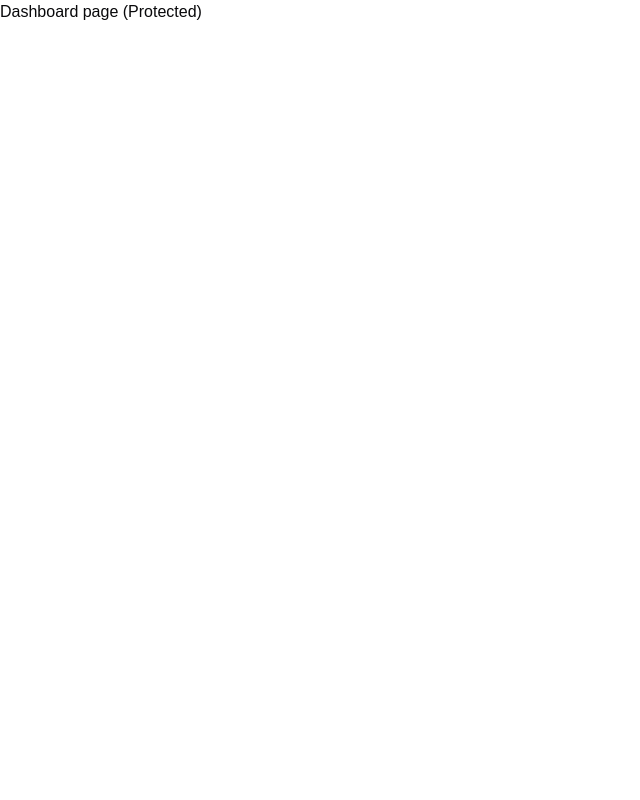
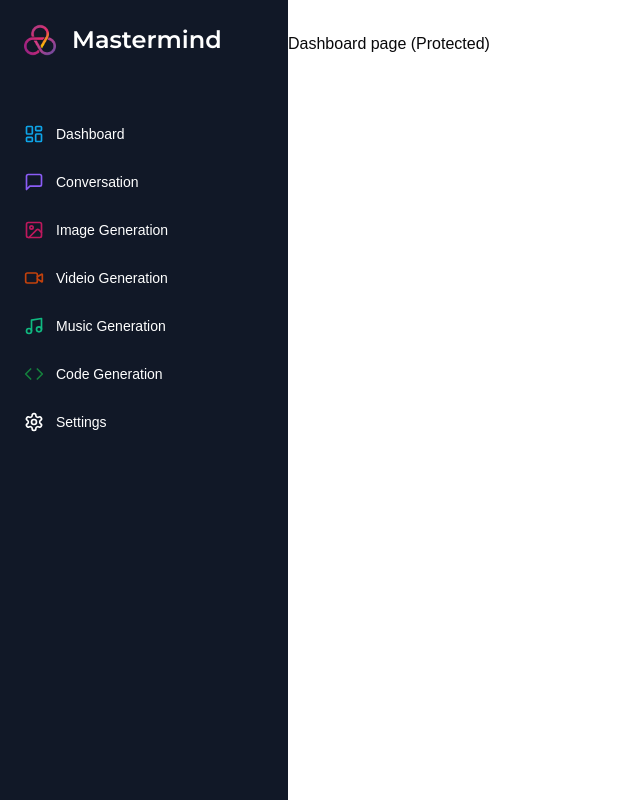
Before and after one commit to heuzin/mastermind, a Next.js app: page /dashboard in a window 1280 px wide. Shown: the whole page, without its empty margins (0-640 px from the left). Built offline with nearby package versions, Linux system fonts and the light colour scheme.

Commit message:
Creating sidebar component:

```diff
--- a/app/(dashboard)/(routes)/dashboard/page.tsx
+++ b/app/(dashboard)/(routes)/dashboard/page.tsx
@@ -1,10 +1,7 @@
-import { UserButton } from "@clerk/nextjs";
-
 const DashboardPage = () => {
   return (
     <div>
       <p>Dashboard page (Protected)</p>
-      <UserButton />
     </div>
   );
 };
--- /dev/null
+++ b/app/(dashboard)/layout.tsx
@@ -0,0 +1,20 @@
+import React from "react";
+
+import Navbar from "@/components/navbar";
+import Sidebar from "@/components/sidebar";
+
+const DashboardLayout = ({ children }: { children: React.ReactNode }) => {
+  return (
+    <div className="h-full">
+      <div className="hidden h-full md:flex md:flex-col md:fixed md:w-72 md:inset-y-0 z-[80] bg-gray-900">
+        <Sidebar />
+      </div>
+      <main className="md:pl-72">
+        <Navbar />
+        {children}
+      </main>
+    </div>
+  );
+};
+
+export default DashboardLayout;
--- /dev/null
+++ b/components/mobile-sidebar.tsx
@@ -0,0 +1,25 @@
+"use client";
+
+import React from "react";
+import { Menu } from "lucide-react";
+
+import { Button } from "./ui/button";
+import { Sheet, SheetContent, SheetTrigger } from "./ui/sheet";
+import Sidebar from "./sidebar";
+
+const MobileSidebar = () => {
+  return (
+    <Sheet>
+      <SheetTrigger>
+        <Button variant={"ghost"} size={"icon"} className="md:hidden">
+          <Menu />
+        </Button>
+      </SheetTrigger>
+      <SheetContent side={"left"} className="p-0">
+        <Sidebar />
+      </SheetContent>
+    </Sheet>
+  );
+};
+
+export default MobileSidebar;
--- /dev/null
+++ b/components/navbar.tsx
@@ -0,0 +1,17 @@
+import React from "react";
+import { UserButton } from "@clerk/nextjs";
+
+import MobileSidebar from "./mobile-sidebar";
+
+const Navbar = () => {
+  return (
+    <div className="flex items-center p-4">
+      <MobileSidebar />
+      <div className="flex w-full justify-end">
+        <UserButton />
+      </div>
+    </div>
+  );
+};
+
+export default Navbar;
--- /dev/null
+++ b/components/sidebar.tsx
@@ -0,0 +1,96 @@
+"use client";
+
+import React from "react";
+import Image from "next/image";
+import Link from "next/link";
+import { Montserrat } from "next/font/google";
+import {
+  Code,
+  ImageIcon,
+  LayoutDashboard,
+  MessageSquare,
+  Music,
+  Settings,
+  VideoIcon,
+} from "lucide-react";
+
+import { cn } from "@/lib/utils";
+
+const montserrat = Montserrat({ weight: "600", subsets: ["latin"] });
+
+const routes = [
+  {
+    label: "Dashboard",
+    icon: LayoutDashboard,
+    href: "/dashboard",
+    color: "text-sky-500",
+  },
+  {
+    label: "Conversation",
+    icon: MessageSquare,
+    href: "/conversation",
+    color: "text-violet-500",
+  },
+  {
+    label: "Image Generation",
+    icon: ImageIcon,
+    href: "/image",
+    color: "text-pink-700",
+  },
+  {
+    label: "Videio Generation",
+    icon: VideoIcon,
+    href: "/video",
+    color: "text-orange-700",
+  },
+  {
+    label: "Music Generation",
+    icon: Music,
+    href: "/music",
+    color: "text-emerald-500",
+  },
+  {
+    label: "Code Generation",
+    icon: Code,
+    href: "/code",
+    color: "text-green-700",
+  },
+  {
+    label: "Settings",
+    icon: Settings,
+    href: "/settings",
+  },
+];
+
+const Sidebar = () => {
+  return (
+    <div className="space-y-4 py-4 flex flex-col h-full bg-[#111827] text-white">
+      <div className="px-3 py-2 flex-1">
+        <Link href={"/dashboard"} className="flex items-center pl-3 mb-14">
+          <div className="relative w-8 h-8 mr-4">
+            <Image fill alt="logo" src={"/logo.png"} />
+          </div>
+          <h1 className={cn("text-2xl font-bold", montserrat.className)}>
+            Mastermind
+          </h1>
+        </Link>
+        <div className="space-y-1">
+          {routes.map((route) => (
+            <Link
+              className="text-sm group flex p-3 w-full justify-start font-medium cursor-pointer hover:text-white hover:bg-white/10 rounded-lg transition"
+              href={route.href}
+              key={route.href}
+            >
+              <div className="flex items-center flex-1">
+                <route.icon className={cn("h-5 w-5 mr-3", route.color)} />
+                {route.label}
+              </div>
+            </Link>
+          ))}
+        </div>
+      </div>
+    </div>
+  );
+};
+
+export default Sidebar;
--- /dev/null
+++ b/components/ui/sheet.tsx
@@ -0,0 +1,140 @@
+"use client"
+
+import * as React from "react"
+import * as SheetPrimitive from "@radix-ui/react-dialog"
+import { Cross2Icon } from "@radix-ui/react-icons"
+import { cva, type VariantProps } from "class-variance-authority"
+
+import { cn } from "@/lib/utils"
+
+const Sheet = SheetPrimitive.Root
+
+const SheetTrigger = SheetPrimitive.Trigger
+
+const SheetClose = SheetPrimitive.Close
+
+const SheetPortal = SheetPrimitive.Portal
+
+const SheetOverlay = React.forwardRef<
+  React.ElementRef<typeof SheetPrimitive.Overlay>,
+  React.ComponentPropsWithoutRef<typeof SheetPrimitive.Overlay>
+>(({ className, ...props }, ref) => (
+  <SheetPrimitive.Overlay
+    className={cn(
+      "fixed inset-0 z-50 bg-black/80  data-[state=open]:animate-in data-[state=closed]:animate-out data-[state=closed]:fade-out-0 data-[state=open]:fade-in-0",
+      className
+    )}
+    {...props}
+    ref={ref}
+  />
+))
+SheetOverlay.displayName = SheetPrimitive.Overlay.displayName
+
+const sheetVariants = cva(
+  "fixed z-50 gap-4 bg-background p-6 shadow-lg transition ease-in-out data-[state=closed]:duration-300 data-[state=open]:duration-500 data-[state=open]:animate-in data-[state=closed]:animate-out",
+  {
+    variants: {
+      side: {
+        top: "inset-x-0 top-0 border-b data-[state=closed]:slide-out-to-top data-[state=open]:slide-in-from-top",
+        bottom:
+          "inset-x-0 bottom-0 border-t data-[state=closed]:slide-out-to-bottom data-[state=open]:slide-in-from-bottom",
+        left: "inset-y-0 left-0 h-full w-3/4 border-r data-[state=closed]:slide-out-to-left data-[state=open]:slide-in-from-left sm:max-w-sm",
+        right:
+          "inset-y-0 right-0 h-full w-3/4 border-l data-[state=closed]:slide-out-to-right data-[state=open]:slide-in-from-right sm:max-w-sm",
+      },
+    },
+    defaultVariants: {
+      side: "right",
+    },
+  }
+)
+
+interface SheetContentProps
+  extends React.ComponentPropsWithoutRef<typeof SheetPrimitive.Content>,
+    VariantProps<typeof sheetVariants> {}
+
+const SheetContent = React.forwardRef<
+  React.ElementRef<typeof SheetPrimitive.Content>,
+  SheetContentProps
+>(({ side = "right", className, children, ...props }, ref) => (
+  <SheetPortal>
+    <SheetOverlay />
+    <SheetPrimitive.Content
+      ref={ref}
+      className={cn(sheetVariants({ side }), className)}
+      {...props}
+    >
+      <SheetPrimitive.Close className="absolute right-4 top-4 rounded-sm opacity-70 ring-offset-background transition-opacity hover:opacity-100 focus:outline-none focus:ring-2 focus:ring-ring focus:ring-offset-2 disabled:pointer-events-none data-[state=open]:bg-secondary">
+        <Cross2Icon className="h-4 w-4" />
+        <span className="sr-only">Close</span>
+      </SheetPrimitive.Close>
+      {children}
+    </SheetPrimitive.Content>
+  </SheetPortal>
+))
+SheetContent.displayName = SheetPrimitive.Content.displayName
+
+const SheetHeader = ({
+  className,
+  ...props
+}: React.HTMLAttributes<HTMLDivElement>) => (
+  <div
+    className={cn(
+      "flex flex-col space-y-2 text-center sm:text-left",
+      className
+    )}
+    {...props}
+  />
+)
+SheetHeader.displayName = "SheetHeader"
+
+const SheetFooter = ({
+  className,
+  ...props
+}: React.HTMLAttributes<HTMLDivElement>) => (
+  <div
+    className={cn(
+      "flex flex-col-reverse sm:flex-row sm:justify-end sm:space-x-2",
+      className
+    )}
+    {...props}
+  />
+)
+SheetFooter.displayName = "SheetFooter"
+
+const SheetTitle = React.forwardRef<
+  React.ElementRef<typeof SheetPrimitive.Title>,
+  React.ComponentPropsWithoutRef<typeof SheetPrimitive.Title>
+>(({ className, ...props }, ref) => (
+  <SheetPrimitive.Title
+    ref={ref}
+    className={cn("text-lg font-semibold text-foreground", className)}
+    {...props}
+  />
+))
+SheetTitle.displayName = SheetPrimitive.Title.displayName
+
+const SheetDescription = React.forwardRef<
+  React.ElementRef<typeof SheetPrimitive.Description>,
+  React.ComponentPropsWithoutRef<typeof SheetPrimitive.Description>
+>(({ className, ...props }, ref) => (
+  <SheetPrimitive.Description
+    ref={ref}
+    className={cn("text-sm text-muted-foreground", className)}
+    {...props}
+  />
+))
+SheetDescription.displayName = SheetPrimitive.Description.displayName
+
+export {
+  Sheet,
+  SheetPortal,
+  SheetOverlay,
+  SheetTrigger,
+  SheetClose,
+  SheetContent,
+  SheetHeader,
+  SheetFooter,
+  SheetTitle,
+  SheetDescription,
+}
--- a/package.json
+++ b/package.json
@@ -10,6 +10,7 @@
   },
   "dependencies": {
     "@clerk/nextjs": "^5.7.1",
+    "@radix-ui/react-dialog": "^1.1.2",
     "@radix-ui/react-icons": "^1.3.0",
     "@radix-ui/react-slot": "^1.1.0",
     "class-variance-authority": "^0.7.0",
```
Also changed, not shown: public/logo.png (added), 1 other file (tests, documents, lock files or other folders).
